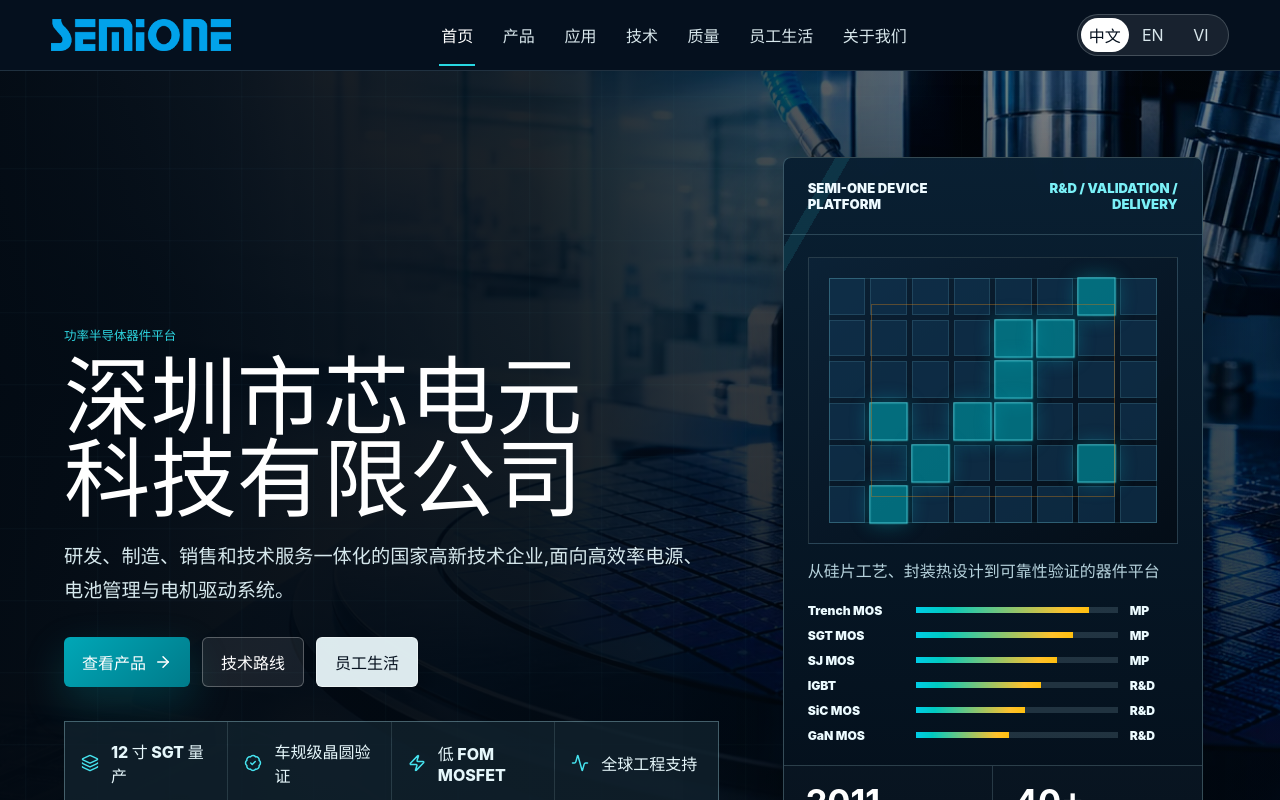
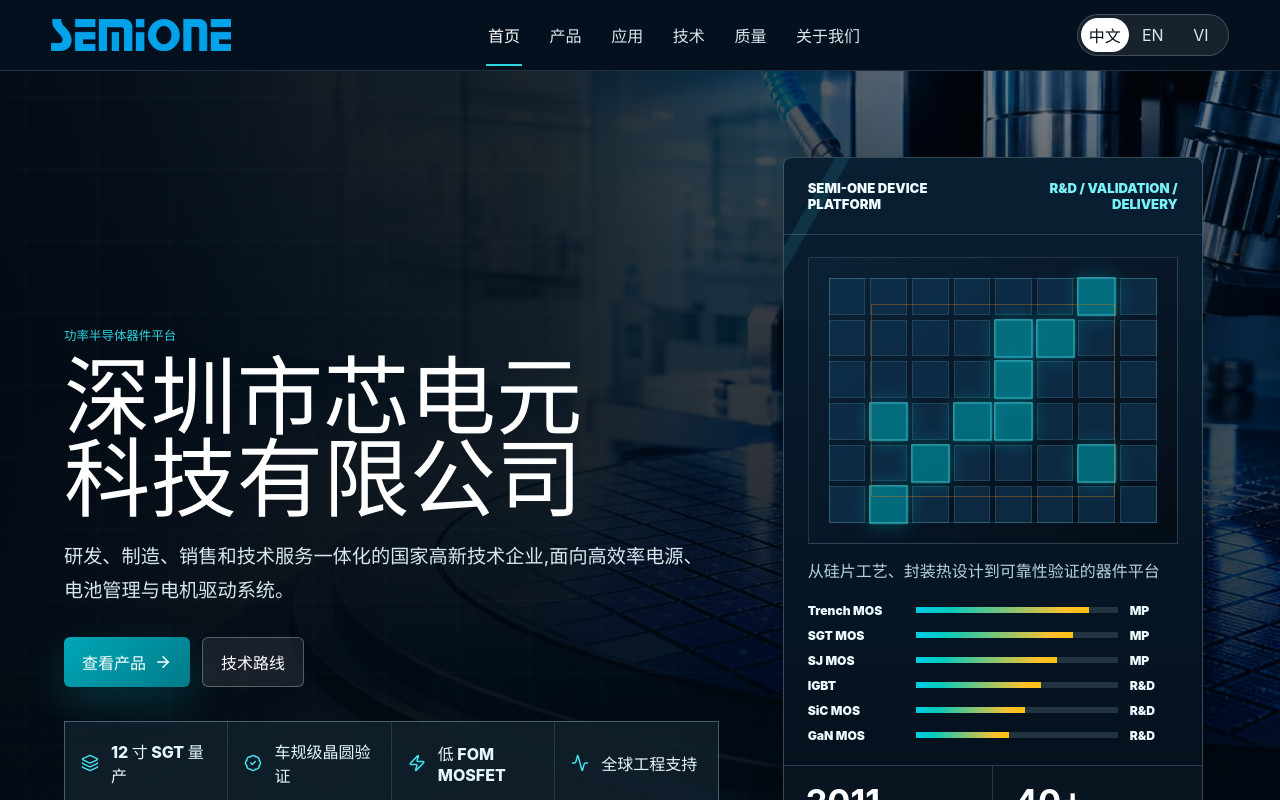
Before and after one commit to renfengwu/semi-one-website, a React (Vite) app: page / in a window 1280 px wide. Shown: the top 800 px of the page. Built offline with nearby package versions, Linux system fonts and the light colour scheme.

Commit message:
feat: remove employee life nav label

```diff
--- a/src/app/routes.ts
+++ b/src/app/routes.ts
@@ -11,7 +11,6 @@
   { path: '/applications', label: '应用', labelEn: 'Applications', labelVi: 'Ứng dụng' },
   { path: '/technology', label: '技术', labelEn: 'Technology', labelVi: 'Công nghệ' },
   { path: '/quality', label: '质量', labelEn: 'Quality', labelVi: 'Chất lượng' },
-  { path: '/about#life', label: '员工生活', labelEn: 'Life', labelVi: 'Đời sống' },
   { path: '/about', label: '关于我们', labelEn: 'About', labelVi: 'Về chúng tôi' }
 ];
 
--- a/src/pages/HomePage.tsx
+++ b/src/pages/HomePage.tsx
@@ -517,13 +517,6 @@
               >
                 {copy.technology}
               </a>
-              <a
-                className="button tertiary"
-                href={siteHref('/about#life')}
-                onClick={(event) => handleSiteNavigation(event, '/about#life')}
-              >
-                {copy.lifeEyebrow}
-              </a>
             </div>
             <div className="hero-micro-grid" aria-label="核心平台信号">
               {copy.heroSignals.map((signal, index) => {
```
Also changed, not shown: standards/PROGRESS.md (+7 -2 lines), 2 other files (tests, documents, lock files or other folders).
